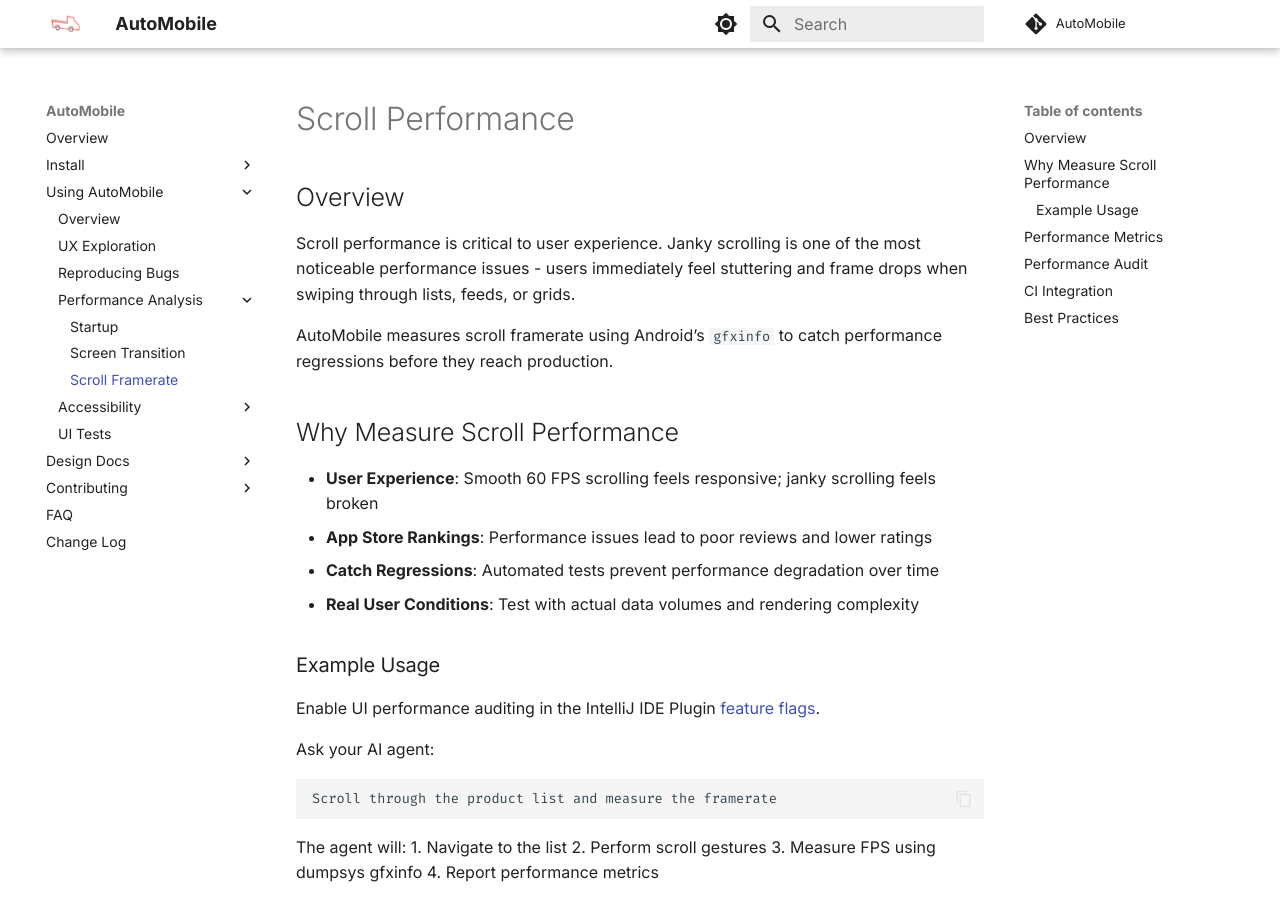
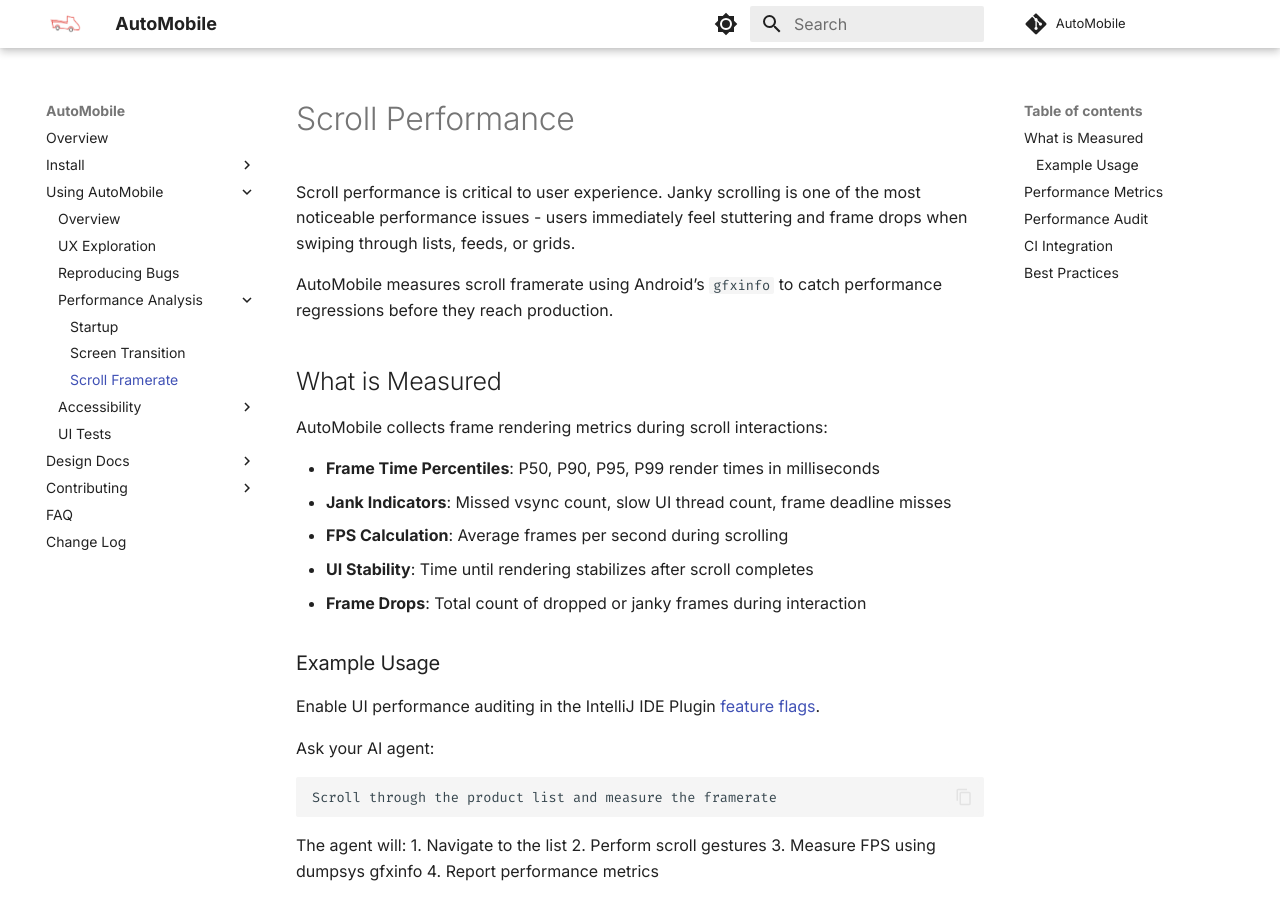
Before and after one commit to zillow/auto-mobile, an MkDocs documentation site: the page built from docs/using/perf-analysis/scroll-framerate.md, in a window 1280 px wide and 900 px high. Built offline with MkDocs 1.6.1 and Material for MkDocs 9.7.7, drawn with Linux system fonts in a browser that asks for light colours; comment, search, counter and statistics services are not loaded.

Commit message:
Change scroll-framerate.md to describe what is measured
- Replace "Why Measure Scroll Performance" with "What is Measured"
- Focus on metrics collected: frame times, jank indicators, FPS, stability
- List specific measurements: percentiles, vsync misses, frame drops

🤖 Generated with [Claude Code](https://claude.com/claude-code)

Co-Authored-By: Claude Sonnet 4.5 <noreply@anthropic.com>

```diff
--- a/docs/using/perf-analysis/scroll-framerate.md
+++ b/docs/using/perf-analysis/scroll-framerate.md
@@ -1,17 +1,19 @@
 # Scroll Performance
 
-## Overview
 
 Scroll performance is critical to user experience. Janky scrolling is one of the most noticeable performance issues - users immediately feel stuttering and frame drops when swiping through lists, feeds, or grids.
 
 AutoMobile measures scroll framerate using Android's `gfxinfo` to catch performance regressions before they reach production.
 
-## Why Measure Scroll Performance
+## What is Measured
 
-- **User Experience**: Smooth 60 FPS scrolling feels responsive; janky scrolling feels broken
-- **App Store Rankings**: Performance issues lead to poor reviews and lower ratings
-- **Catch Regressions**: Automated tests prevent performance degradation over time
-- **Real User Conditions**: Test with actual data volumes and rendering complexity
+AutoMobile collects frame rendering metrics during scroll interactions:
+
+- **Frame Time Percentiles**: P50, P90, P95, P99 render times in milliseconds
+- **Jank Indicators**: Missed vsync count, slow UI thread count, frame deadline misses
+- **FPS Calculation**: Average frames per second during scrolling
+- **UI Stability**: Time until rendering stabilizes after scroll completes
+- **Frame Drops**: Total count of dropped or janky frames during interaction
 
 ### Example Usage
 
```
